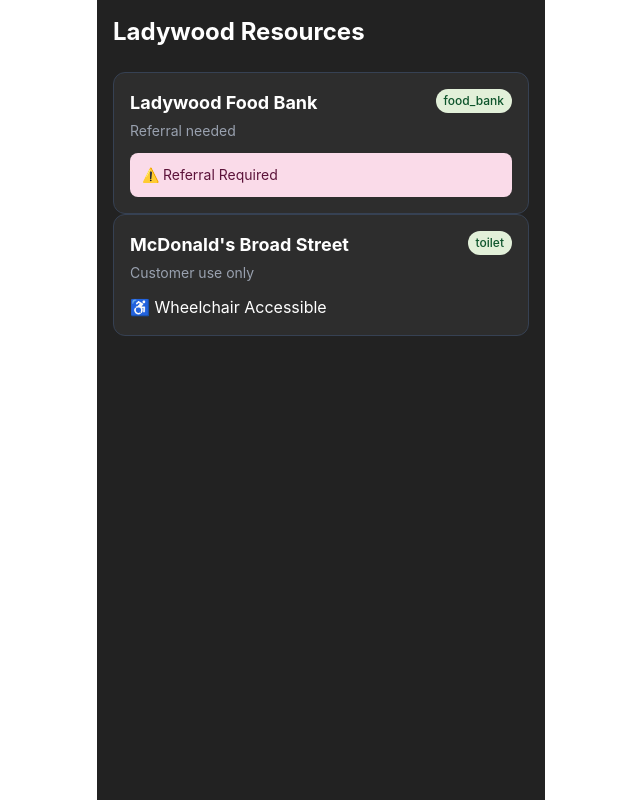
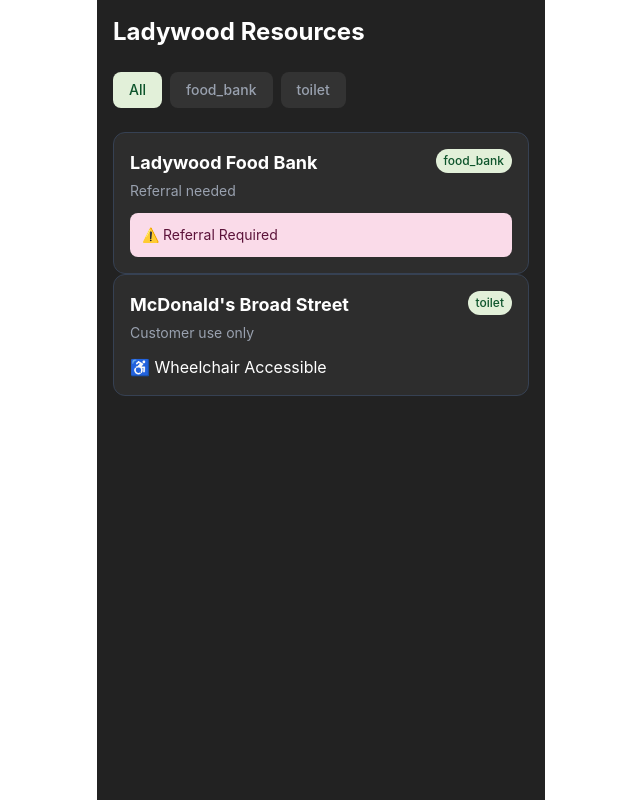
Before and after one commit to Jaywiky/launchpad-2026, a React app in the folder frontend/: page / in a window 1280 px wide. Shown: the whole page, without its empty margins (319-959 px from the left). Built offline with nearby package versions, Linux system fonts and the light colour scheme; the HTML template or start-up script is replaced by a standard one.

Commit message:
Added buttons for selecting category. implemented All, food bank, and toilet

```diff
--- a/frontend/src/App.jsx
+++ b/frontend/src/App.jsx
@@ -19,12 +19,29 @@
 ];
 
 function App() {
+  const [activeCategory, setActiveCategory] = useState('All')
+  const filteredResources = resources.filter(resource => {
+    if (activeCategory === 'All') {
+      return true;
+    }
+    return activeCategory === resource.type
+  })
+
+  const categories = ['All', 'food_bank', 'toilet'];
   return (
     <div className="min-h-screen bg-[#222222] text-white max-w-md mx-auto p-4">
       <h1 className="text-2xl font-bold mb-6">Ladywood Resources</h1>
+      <div className="flex gap-2 mb-6">
+        {categories.map(category => (
+          <button key={category} onClick={() => setActiveCategory(category)} className={`px-4 py-2 rounded-lg font-medium text-sm transition-colors ${
+      activeCategory === category
+        ? 'bg-[#e2f0d9] text-green-900'
+        : 'bg-[#333333] text-gray-400 hover:bg-[#444444]'
+    }`}>{category}</button>
+        ))}
+        </div>
 
-
-      {resources.map(resource => (
+      {filteredResources.map(resource => (
         <ResourceCard
           key={resource.id}
           name={resource.name}
```
